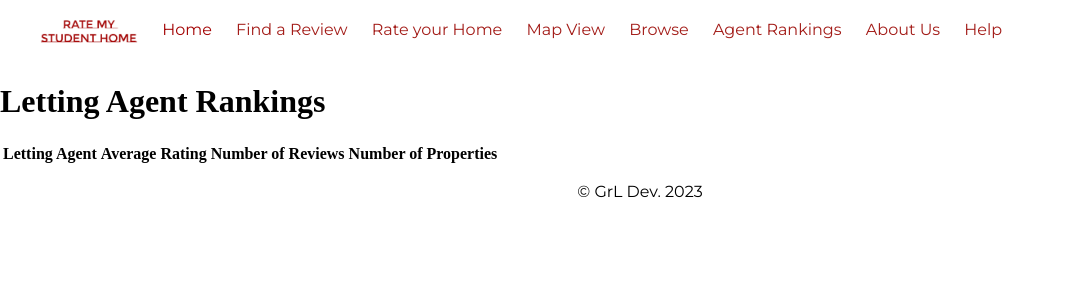
After one commit to GrLdev/Rate-My-Student-Home, a Flask app: page /rankings in a window 1280 px wide. The commit adds this page. Shown: the top 300 px of the page, without its empty margins (0-1065 px from the left). Run offline with Flask 3, Linux system fonts and the light colour scheme; lists and menus that the app fills with data are empty; parts of the project's set-up code (start-up, migrations or seed data) failed here and were passed over.

Commit message:
added landlord rankings page

```diff
--- a/app/routes.py
+++ b/app/routes.py
@@ -2,7 +2,7 @@ from app import app, db
 from flask import render_template, url_for, redirect, request, jsonify, flash
 from flask_login import current_user, login_user, logout_user, login_required
 from secret_keys import google_maps_api_key
-from sqlalchemy import or_
+from sqlalchemy import or_, func, distinct
 from werkzeug.security import check_password_hash, generate_password_hash
 from app.models import Review, Property, House, Halls, EstateAgent, User, Admin, Report, datetime
 from app.forms import CreateReviewForm, SearchForm, SortForm, AdminLoginForm, ReportForm, RemoveReviewForm, BrowseTypeForm, SortByPropertyForm, SortByLandlordForm, FilterByRatingForm, FilterByRentForm, FilterByBedroomsForm, FilterByBathroomsForm
@@ -340,3 +340,14 @@ def browse_form_action(browse_type_form):
         return redirect(url_for('browse_halls'))
     elif browse_type_form.browse_type.data == 'landlord':
         return redirect(url_for('browse_landlord'))
+
+@app.route('/rankings', methods=['GET', 'POST'])
+def rankings():
+    letting_agents = db.session.query(
+        EstateAgent,
+        func.avg(Review.overall_rating).label('avg_rating'),
+        func.count(Review.id).label('num_reviews'),
+        func.count(distinct(Review.property_id)).label('num_properties')
+    ).join(Review).group_by(EstateAgent).having(func.count(Review.id) > 1).order_by(func.avg(Review.overall_rating).desc()).all()
+
+    return render_template('rankings.html', title='Rankings', letting_agents=letting_agents)
--- a/app/templates/base.html
+++ b/app/templates/base.html
@@ -27,6 +27,7 @@
             <li class="nav-crumb"><a class="secondaryRed" href="/review/create">Rate your Home</a></li>
             <li class="nav-crumb"><a class="secondaryRed" href="/map">Map View</a></li>
             <li class="nav-crumb"><a class="secondaryRed" href="/browse">Browse</a></li>
+            <li class="nav-crumb"><a class="secondaryRed" href="/rankings">Agent Rankings</a></li>
             <li class="nav-crumb"><a class="secondaryRed" href="/about">About Us</a></li>
             <li class="nav-crumb"><a class="secondaryRed" href="/help-center">Help</a></li>
             {% if current_user.is_authenticated %}
--- /dev/null
+++ b/app/templates/rankings.html
@@ -0,0 +1,23 @@
+{% extends "base.html" %}
+{% block content %}
+
+<h1>Letting Agent Rankings</h1>
+
+<table>
+    <tr>
+      <th>Letting Agent</th>
+      <th>Average Rating</th>
+      <th>Number of Reviews</th>
+      <th>Number of Properties</th>
+    </tr>
+    {% for agent, avg_rating, num_reviews, num_properties in letting_agents %}
+      <tr>
+        <td>{{ agent.name }}</td>
+        <td>{{ avg_rating }}</td>
+        <td>{{ num_reviews }}</td>
+        <td>{{ num_properties }}</td>
+      </tr>
+    {% endfor %}
+  </table>
+
+{% endblock content %}
```
